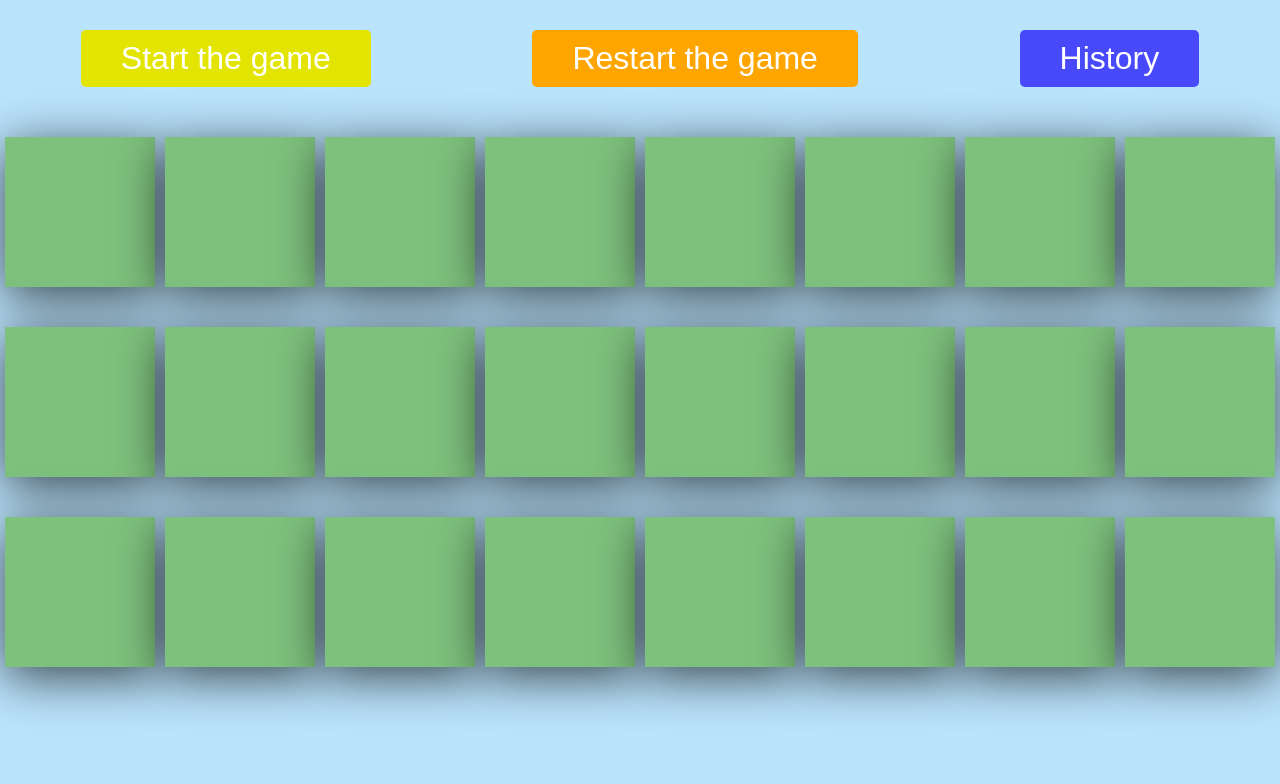
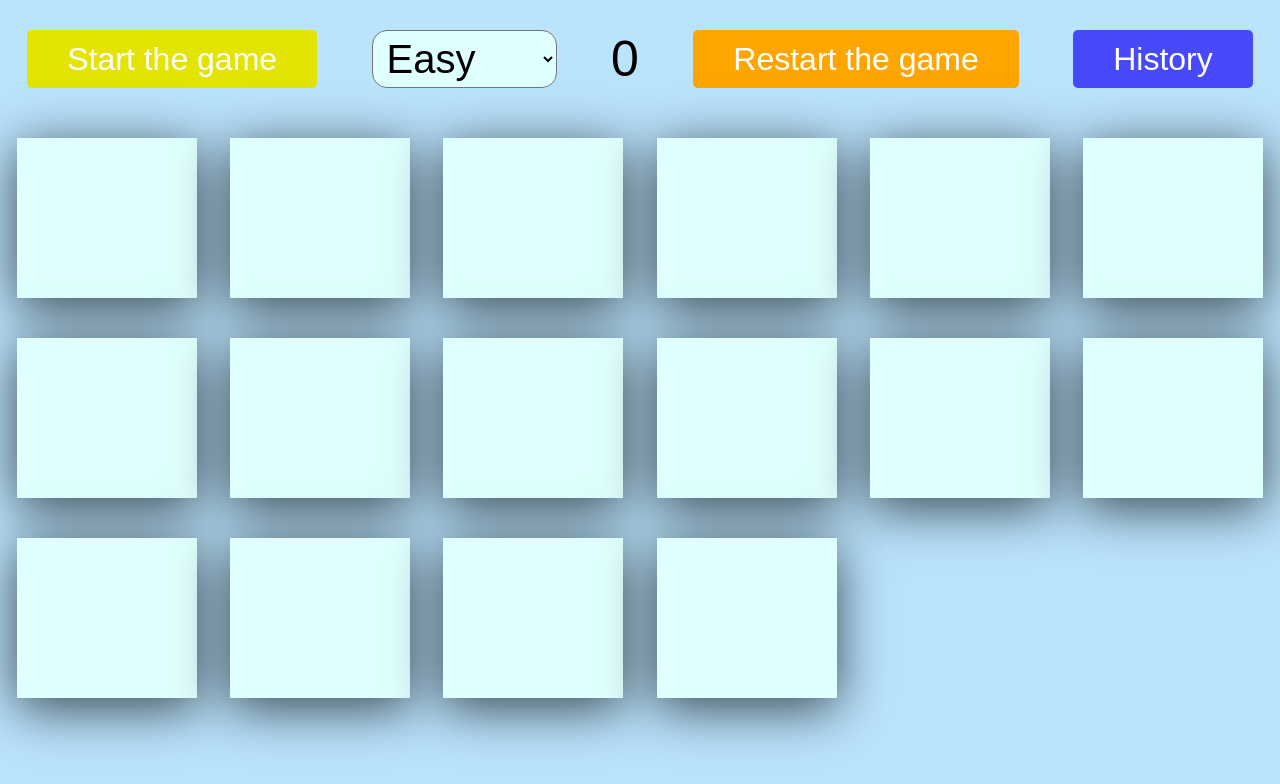
Before and after one commit to YahyobekRahimov/Memory-game, a website: page index.html in a window 1280 px wide. Both pictures are taken after a click on the button "Start the game". Drawn offline with Linux system fonts and the light colour scheme.

Commit message:
added number of attempts, game difficulty ...

```diff
--- a/index.html
+++ b/index.html
@@ -5,22 +5,21 @@
     <meta charset="UTF-8">
     <meta name="viewport" content="width=device-width, initial-scale=1.0">
     <link rel="stylesheet" href="./styles/style.css">
-    <title>Document</title>
+    <title>Memory game</title>
 </head>
 
 <body>
     <main>
         <section class="top">
             <div class="container top__container">
-                <!-- Start the game;
-                Restart the game
-                Cards
-                Score display
-                history
-                Reset button to start a new game
-                Timer   -->
                 <div class="buttons-group">
                     <button class="start-button button">Start the game</button>
+                    <select name="difficulty" id="difficulty-level">
+                        <option value="0">Easy</option>
+                        <option value="1">Medium</option>
+                        <option value="2">Hard</option>
+                    </select>
+                    <div class="attempts">0</div>
                     <button class="restart-button button">Restart the game</button>
                     <button class="history-button button">History</button>
                 </div>
--- a/javascript/script.js
+++ b/javascript/script.js
@@ -22,15 +22,26 @@ const pictures = [
 
 ]
 
-let score = 0;
-let numberOfAttempts = 0;
+let score;
+let numberOfAttempts;
+let cardID;
 let maxScore;
-let cardID = 0;
+
+const startGameButton = document.querySelector('.start-button');
+const difficultyLevel = document.getElementById('difficulty-level');
+const attempts = document.querySelector('.attempts');
+
+startGameButton.addEventListener('click', function() {
+    gameDifficulty = parseInt(difficultyLevel.value);
+    score = 0;
+    numberOfAttempts = 0;
+    cardID = 0;
+    attempts.innerHTML = numberOfAttempts;
+    displayCards(pictures, gameDifficulty);
+})
 
 const cards = document.querySelector('.cards');
 let chosenPair = [];
-
-displayCards(pictures, 1);
 
 function cardsEventListener(event) {
     if (!(event.target.classList[0] == 'card')) {
@@ -45,6 +56,8 @@ function cardsEventListener(event) {
     clickedCard.style.border = '3px solid orange';
     chosenPair.push(clickedCard);
     if (chosenPair.length == 2) {
+        numberOfAttempts++;
+        attempts.innerHTML = numberOfAttempts;
         cards.removeEventListener('click', cardsEventListener);
         flipCard(chosenPair[0], chosenPair[1]);
         setTimeout(function() {
@@ -102,12 +115,25 @@ function handleGridSizing(cardCount) {
         cards.classList.toggle('cards-columns-6');
     } else if (cardCount > 9 && cardCount <= 12) {
         cards.classList.toggle('cards-columns-8');
-        console.log('this is working');
     } else {
         cards.classList.toggle('cards-columns-10');
     }
 }
 
+function shuffleArray(arr) {
+    let shuffledArray = [];
+    let usedIndexes = [];
+    let i = 0;
+    while (i < arr.length) {
+        let randomNumber = Math.floor(Math.random() * arr.length);
+        if (!usedIndexes.includes(randomNumber)) {
+            shuffledArray.push(arr[randomNumber]);
+            usedIndexes.push(randomNumber);
+            i++;
+        }
+    }
+    return shuffledArray;
+}
 
 function displayCards(pictures, gameDifficulty) {
     let cardCount;
@@ -122,38 +148,30 @@ function displayCards(pictures, gameDifficulty) {
         maxScore = 4;
     }
     handleGridSizing(cardCount);
-    const neededPictures = getRandomElements(pictures, cardCount);
-    let picturesCopy = [...neededPictures];
+    let neededPictures = getRandomElements(pictures, cardCount);
     let i = 0;
-    let j = picturesCopy.length - 1;
-    let fakeDom = '';
-    while( i < neededPictures.length || j >= 0) {
-        let randomInt = getRandomInt(0, 10);
-        let pictureSrc;
-        let index;
-        if (randomInt % 2 === 1) {
-            if (!neededPictures[i]) {
-                continue;
-            }
-            pictureSrc = neededPictures[i];
-            index = i;
-            i++;
-        } else {
-            if (!picturesCopy[j]) {
-                continue;
-            }
-            pictureSrc = picturesCopy[j];
-            index = j;
-            j--;
-        }
-        const card = `
-        <div class="card pair_${index + 1}" id='${cardID}'>
-            <img src="${pictureSrc}" alt="">
+    let cards = [];
+    let cardID = 0;
+    let index = 0;
+    while (i < neededPictures.length) {
+        let card = `
+        <div class="card pair_${index}" id='${cardID++}'>
+            <img src="${neededPictures[i]}" alt="">
         </div>`;
-        fakeDom += card;
-        cardID++;
+        cards.push(card);
+        card = `
+        <div class="card pair_${index++}" id='${cardID++}'>
+            <img src="${neededPictures[i]}" alt="">
+        </div>`;
+        cards.push(card);
+        i++;
     }
-    document.querySelector('.cards').innerHTML = fakeDom;
+    cards = shuffleArray(cards);
+    let cardsStr = '';
+    cards.forEach(element => {
+        cardsStr += element;
+    });
+    document.querySelector('.cards').innerHTML = cardsStr;
 }
 
 
--- /dev/null
+++ b/javascript/test.js
@@ -0,0 +1,6 @@
+fetch('https://restcountries.com/v3.1/all')
+      .then(response => response.json())
+      .then(json => console.log(json))
+      .catch((error) => {
+        console.log(error);
+      })
--- a/sass/style.scss
+++ b/sass/style.scss
@@ -62,7 +62,7 @@ body {
 .card {
     width: 180px;
     height: 160px;
-    background-color: rgb(126, 193, 126);
+    background-color: lightcyan;
     box-shadow: rgba(0, 0, 0, 0.7) 0px 10px 50px;
     transition: all 0.6s;
     display: flex;
@@ -105,8 +105,19 @@ img {
         width: 130px;
         height: 130px;
         img {
-            width: 100px;
+            max-width: 100px;
             max-height: 120px;
         }
     }
 }
+
+#difficulty-level {
+    font-size: 40px;
+    padding: 5px 10px;
+    background-color: lightcyan;
+    border-radius: 15px;
+}
+
+.attempts {
+    font-size: 50px;
+}
```
Also changed, not shown: styles/style.css, 1 other file.
